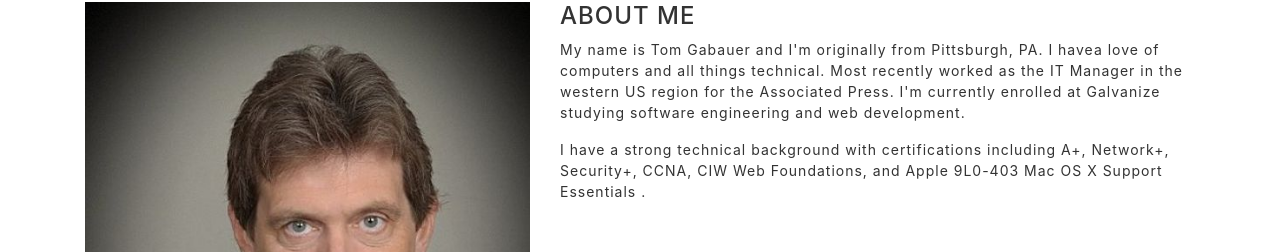
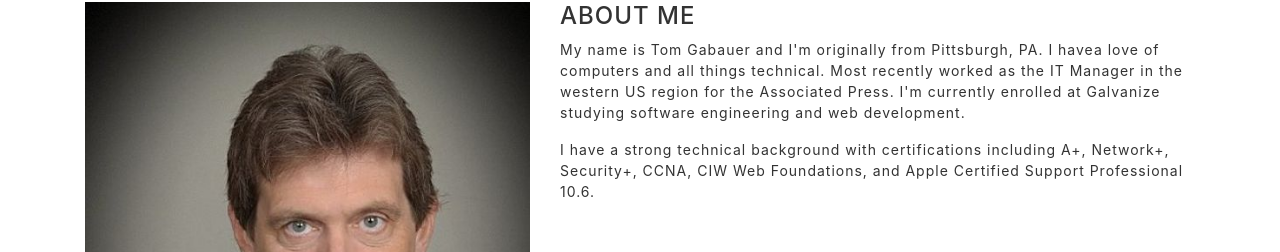
Before and after one commit to Monstertone/tomgabauer, a plain HTML site: page index.html in a window 1280 px wide. Shown: the part 898-1150 px from the top of the page. Drawn offline with nearby package versions, Linux system fonts and the light colour scheme.

Commit message:
updating index.html to include Apple certification

```diff
--- a/index.html
+++ b/index.html
@@ -56,7 +56,7 @@
                                        studying software engineering and web development.
                                      </p>
 
-                                     <p>I have a strong technical background with certifications including A+, Network+, Security+, CCNA, CIW Web Foundations, and Apple 9L0-403 Mac OS X Support Essentials .</p>
+                                     <p>I have a strong technical background with certifications including A+, Network+, Security+, CCNA, CIW Web Foundations, and Apple Certified Support Professional 10.6.</p>
                                  </div>
                          </div>
                  </div>
```
